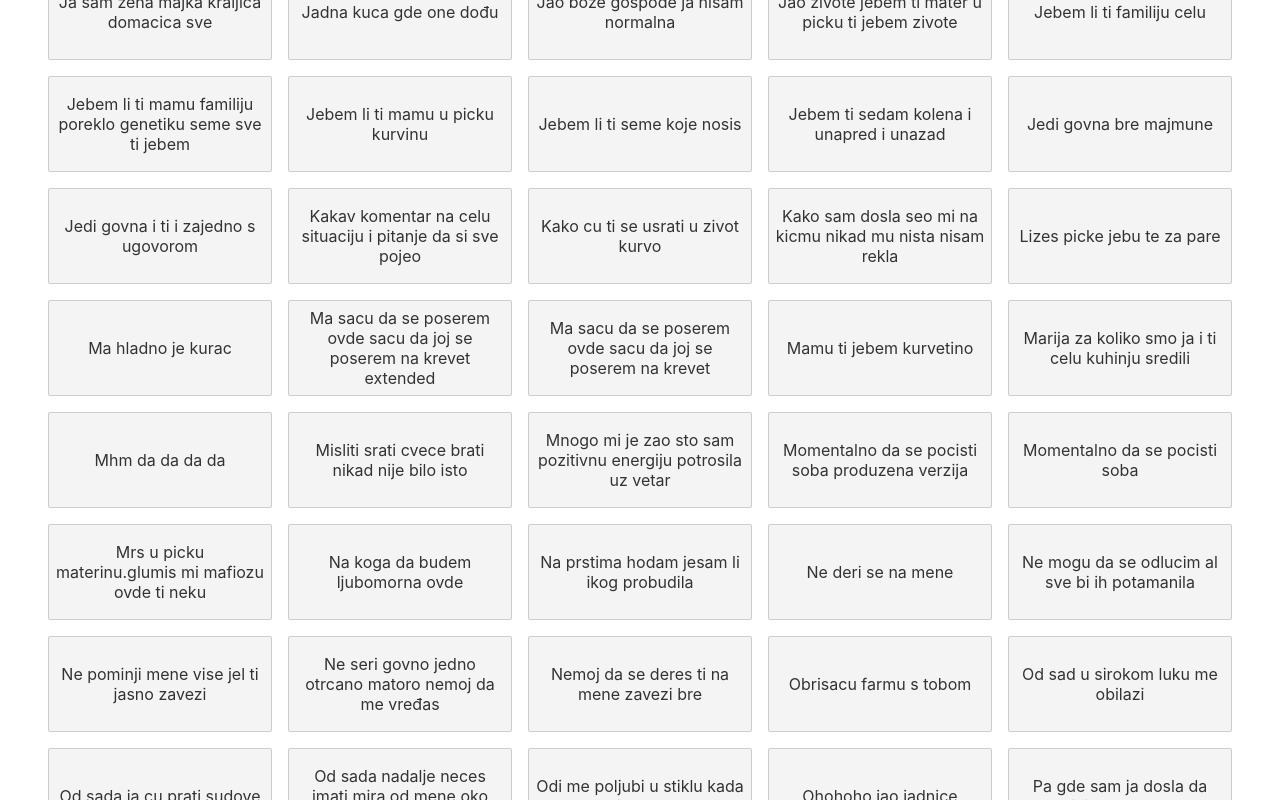
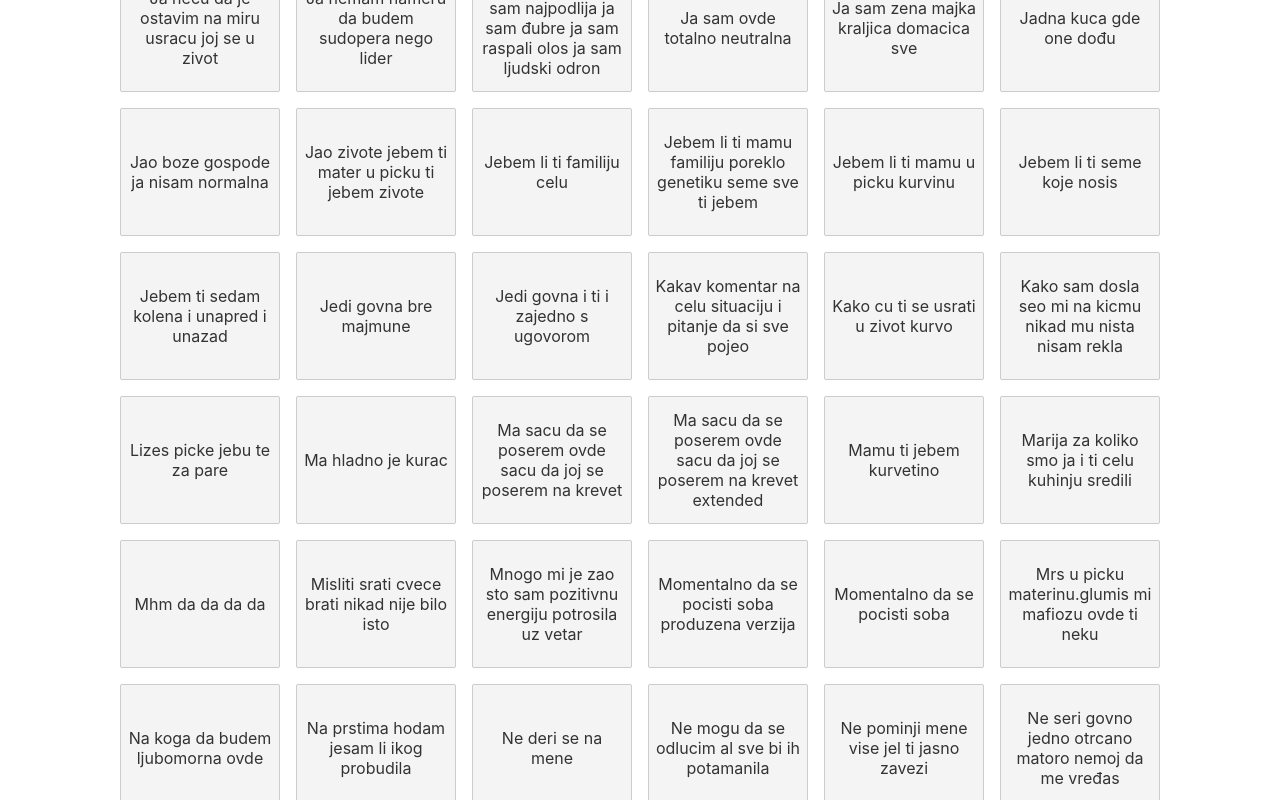
Before and after one commit to goranalkovic/zorica-markovic-soundboard, a Svelte app: page / in a window 1280 px wide. Shown: the part 1119-1919 px from the top of the page. Built offline with nearby package versions, Linux system fonts and the light colour scheme.

Commit message:
Minor visual updates

```diff
--- a/public/list.json
+++ b/public/list.json
@@ -168,10 +168,10 @@
         "filename": "ma-hladno-je-kurac.m4a"
     },
     {
-        "filename": "ma-sacu-da-se-poserem-ovde-sacu-da-joj-se-poserem-na-krevet-extended.m4a"
+        "filename": "ma-sacu-da-se-poserem-ovde-sacu-da-joj-se-poserem-na-krevet.m4a"
     },
     {
-        "filename": "ma-sacu-da-se-poserem-ovde-sacu-da-joj-se-poserem-na-krevet.m4a"
+        "filename": "ma-sacu-da-se-poserem-ovde-sacu-da-joj-se-poserem-na-krevet-extended.m4a"
     },
     {
         "filename": "mamu-ti-jebem-kurvetino.m4a"
--- a/src/App.svelte
+++ b/src/App.svelte
@@ -23,8 +23,8 @@
 
   .grid {
     display: grid;
-    grid-template-columns: repeat(auto-fill, 14rem);
-    grid-auto-rows: 6rem;
+    grid-template-columns: repeat(auto-fill, 10rem);
+    grid-auto-rows: 8rem;
     grid-gap: 1rem;
     justify-content: center;
 
@@ -35,6 +35,10 @@
   @media (min-width: 640px) {
     main {
       max-width: none;
+    }
+
+    .grid {
+      padding: 2rem 1rem;
     }
   }
 </style>
```
